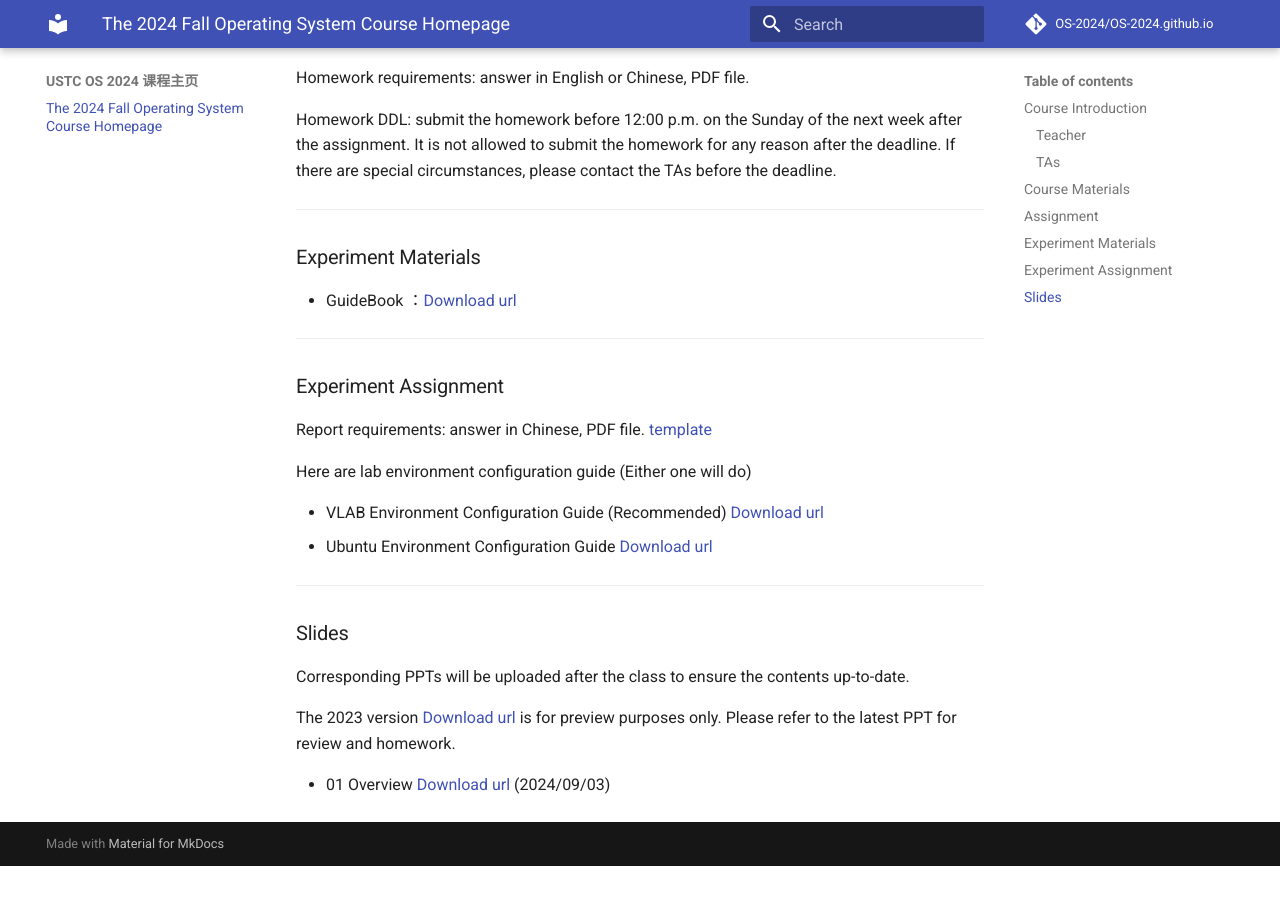
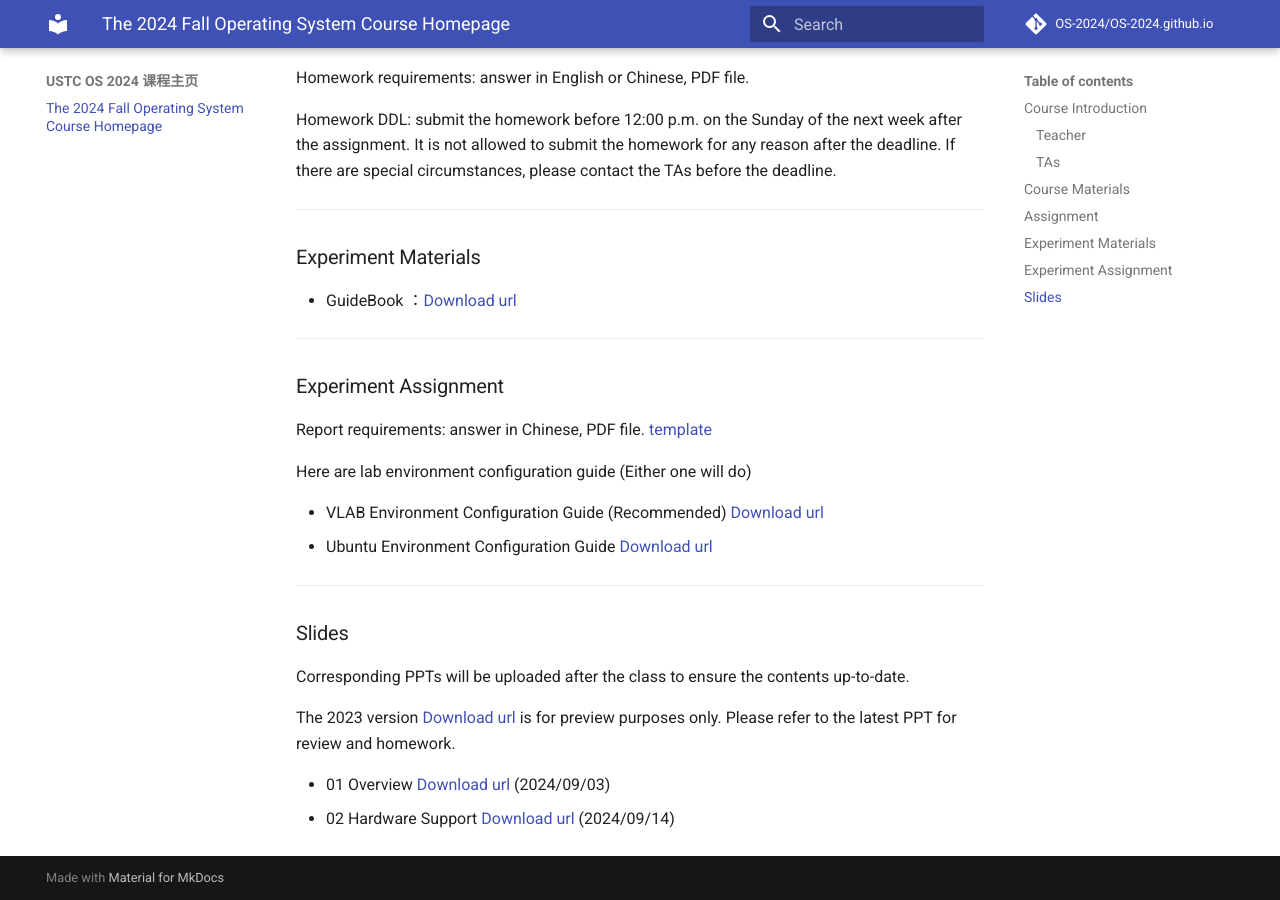
Before and after one commit to OS-2024/OS-2024.github.io, an MkDocs documentation site: the page built from docs/index.md, in a window 1280 px wide and 900 px high, scrolled down 1045 px. Built offline with MkDocs 1.6.1 and Material for MkDocs 9.7.7, drawn with Linux system fonts in a browser that asks for light colours; before the commit the page ends 1911 px from its top, so only the background shows below that.

Commit message:
add slide 2

```diff
--- a/docs/index.md
+++ b/docs/index.md
@@ -75,3 +75,4 @@ Corresponding PPTs will be uploaded after the class to ensure the contents up-to
 The 2023 version [Download url](https://rec.ustc.edu.cn/share/56d24140-68d3-11ef-8280-c5ca51c1f51b) is for preview purposes only. Please refer to the latest PPT for review and homework.
 
 * 01 Overview [Download url](https://rec.ustc.edu.cn/share/444adc60-69c2-11ef-9fea-27a3ae96004d) (2024/09/03)
+* 02 Hardware Support [Download url](https://rec.ustc.edu.cn/share/43fad910-72a7-11ef-82de-b3b8021b457f) (2024/09/14)
```
